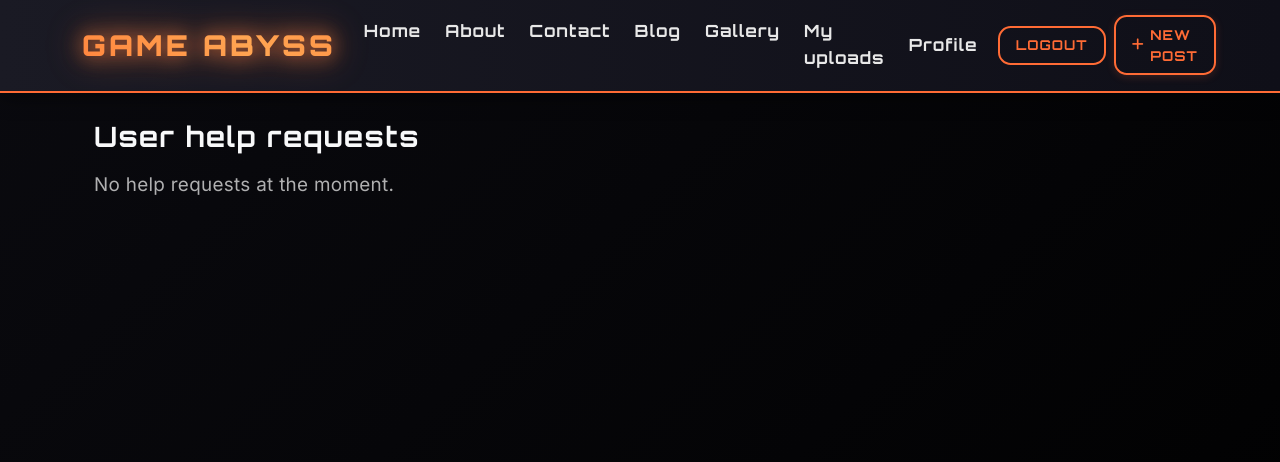
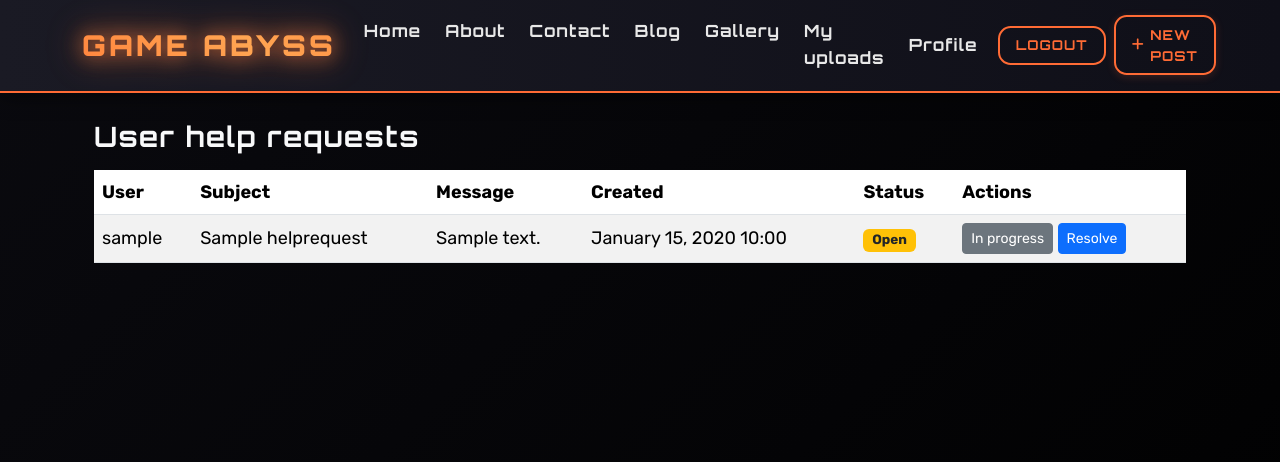
Before and after one commit to Drake-Designer/Game-Abyss, a Django app: page /staff/help/requests/ in a window 1280 px wide. Shown: the top 462 px of the page. Run offline with Django 5.2, Linux system fonts and the light colour scheme; a user stored in the database is signed in; tables that the repository leaves empty hold one stand-in row (values such as "Sample post").

Commit message:
Fix help request submission so new requests are saved and correctly displayed after submit

```diff
--- a/accounts/templates/accounts/staff/help_requests.html
+++ b/accounts/templates/accounts/staff/help_requests.html
@@ -13,7 +13,7 @@
   <section class="container py-4">
     <!-- Page heading. -->
     <h1 class="h3 mb-3">User help requests</h1>
-    {% if requests %}
+    {% if page_obj.object_list %}
       <!-- Requests table. -->
       <div class="table-responsive">
         <table class="table table-striped align-middle">
@@ -28,11 +28,15 @@
             </tr>
           </thead>
           <tbody>
-            {% for req in requests %}
+            {% for req in page_obj.object_list %}
               <tr>
                 <!-- Request user. -->
                 <td>
-                  <a href="{% url 'accounts:profile' req.user.username %}">{{ req.user.username }}</a>
+                  {% if req.user %}
+                    <a href="{% url 'accounts:profile' req.user.username %}">{{ req.user.username }}</a>
+                  {% else %}
+                    <span class="text-muted">Guest</span>
+                  {% endif %}
                 </td>
                 <!-- Request subject and message. -->
                 <td>{{ req.subject }}</td>
@@ -41,40 +45,66 @@
                 <td>{{ req.created_at|date:"F j, Y H:i" }}</td>
                 <!-- Status badge. -->
                 <td>
-                  {% if req.resolved %}
+                  {% if req.status == 'resolved' %}
                     <span class="badge bg-success">Resolved</span>
+                  {% elif req.status == 'in_progress' %}
+                    <span class="badge bg-info text-dark">In progress</span>
                   {% else %}
-                    <span class="badge bg-warning">Pending</span>
+                    <span class="badge bg-warning text-dark">Open</span>
                   {% endif %}
                 </td>
                 <!-- Action buttons. -->
                 <td>
-                  {% if not req.resolved %}
+                  {% if req.status != 'resolved' %}
+                    {% if req.status == 'open' %}
+                      <form method="post" class="d-inline">
+                        {% csrf_token %}
+                        <input type="hidden" name="request_id" value="{{ req.id }}" />
+                        <input type="hidden" name="action" value="progress" />
+                        <button type="submit"
+                                class="btn btn-sm btn-secondary"
+                                data-confirm="Mark this help request as in progress?"
+                                data-confirm-title="Progress '{{ req.subject }}'?">In progress</button>
+                      </form>
+                    {% endif %}
                     <form method="post" class="d-inline">
                       {% csrf_token %}
+                      <input type="hidden" name="request_id" value="{{ req.id }}" />
+                      <input type="hidden" name="action" value="resolve" />
                       <button type="submit"
-                              name="resolve"
+                              class="btn btn-sm btn-primary"
                               data-confirm="Mark this help request as resolved?"
-                              data-confirm-title="Resolve '{{ req.subject }}'?"
-                              value="{{ req.id }}"
-                              class="btn btn-sm btn-primary">Mark resolved</button>
+                              data-confirm-title="Resolve '{{ req.subject }}'?">Resolve</button>
                     </form>
                   {% endif %}
-                  <form method="post" class="d-inline">
-                    {% csrf_token %}
-                    <button type="submit"
-                            name="delete"
-                            data-confirm="Are you sure you want to delete this help request? This is an admin-only action and cannot be undone."
-                            data-confirm-title="Delete '{{ req.subject }}'?"
-                            value="{{ req.id }}"
-                            class="btn btn-sm btn-danger">Delete</button>
-                  </form>
                 </td>
               </tr>
             {% endfor %}
           </tbody>
         </table>
       </div>
+      <!-- Pagination controls -->
+      {% if page_obj.has_other_pages %}
+        <nav class="mt-3" aria-label="Help request pages">
+          <ul class="pagination pagination-sm">
+            {% if page_obj.has_previous %}
+              <li class="page-item">
+                <a class="page-link" href="?page={{ page_obj.previous_page_number }}">«</a>
+              </li>
+            {% endif %}
+            {% for num in page_obj.paginator.page_range %}
+              <li class="page-item {% if page_obj.number == num %}active{% endif %}">
+                <a class="page-link" href="?page={{ num }}">{{ num }}</a>
+              </li>
+            {% endfor %}
+            {% if page_obj.has_next %}
+              <li class="page-item">
+                <a class="page-link" href="?page={{ page_obj.next_page_number }}">»</a>
+              </li>
+            {% endif %}
+          </ul>
+        </nav>
+      {% endif %}
     {% else %}
       <!-- Empty state message. -->
       <p class="text-muted">No help requests at the moment.</p>
```
